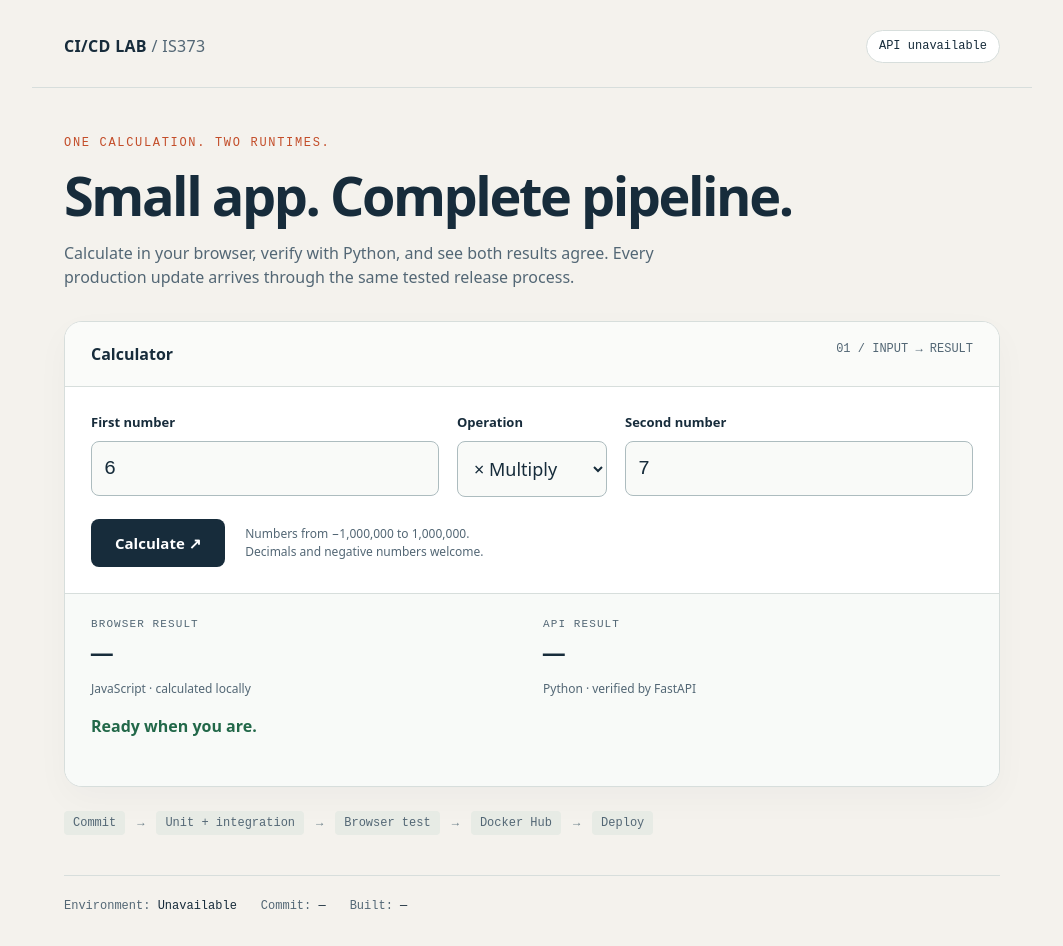
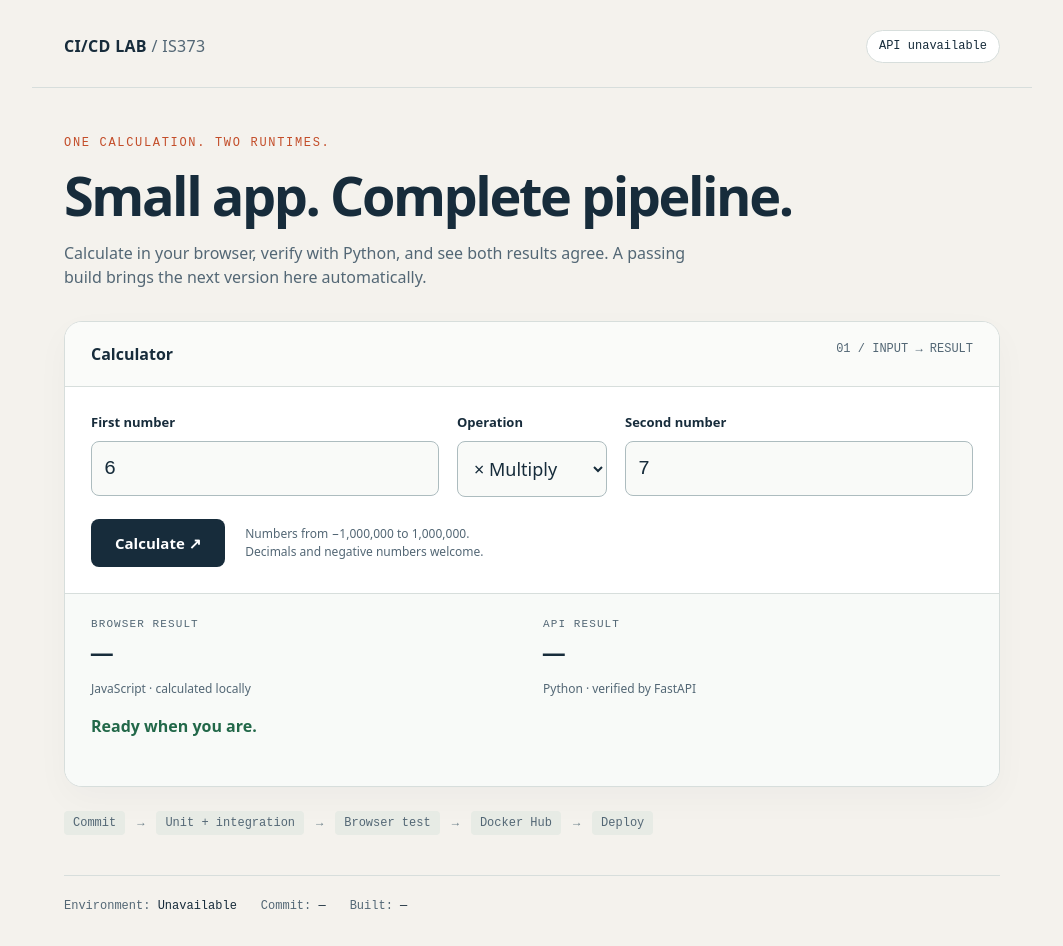
Before and after one commit to kaw393939/is373_ci_cd, a plain HTML site: page app/index.html in a window 1280 px wide. Shown: the whole page, without its empty margins (108-1171 px from the left). Drawn offline with Linux system fonts and the light colour scheme; no server answers.

Commit message:
demo: show a visible change through the verified release pipeline (#8)

```diff
--- a/app/index.html
+++ b/app/index.html
@@ -25,7 +25,7 @@
   <main>
     <div class="eyebrow">One calculation. Two runtimes.</div>
     <h1>Small app. Complete pipeline.</h1>
-    <p class="intro">Calculate in your browser, verify with Python, and see both results agree. Every production update arrives through the same tested release process.</p>
+    <p class="intro">Calculate in your browser, verify with Python, and see both results agree. A passing build brings the next version here automatically.</p>
     <section class="card" aria-labelledby="calculator-title">
       <div class="card-head"><h2 id="calculator-title">Calculator</h2><span class="step">01 / INPUT → RESULT</span></div>
       <form id="calculator" novalidate>
```
